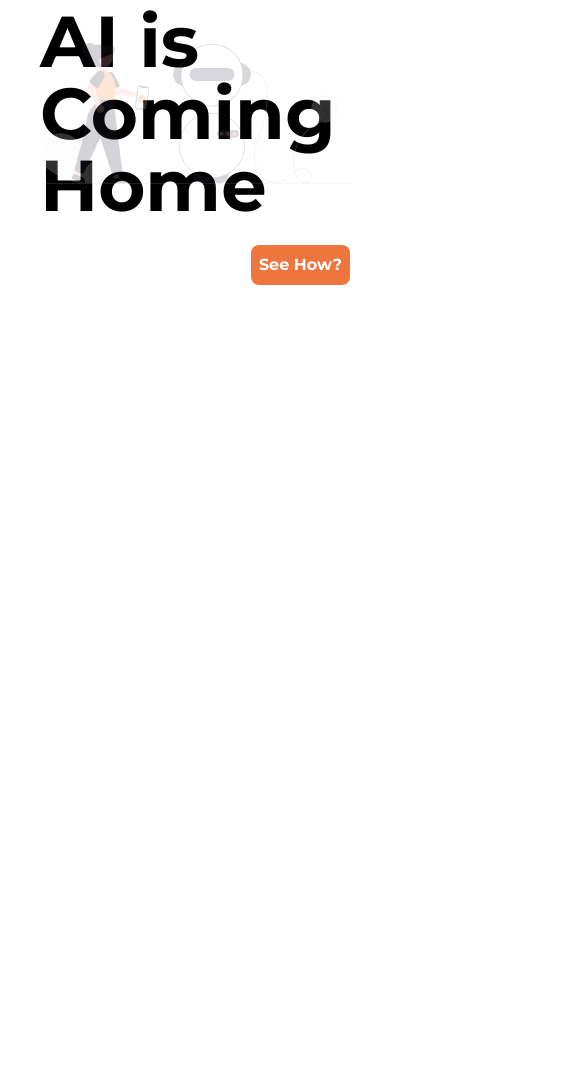
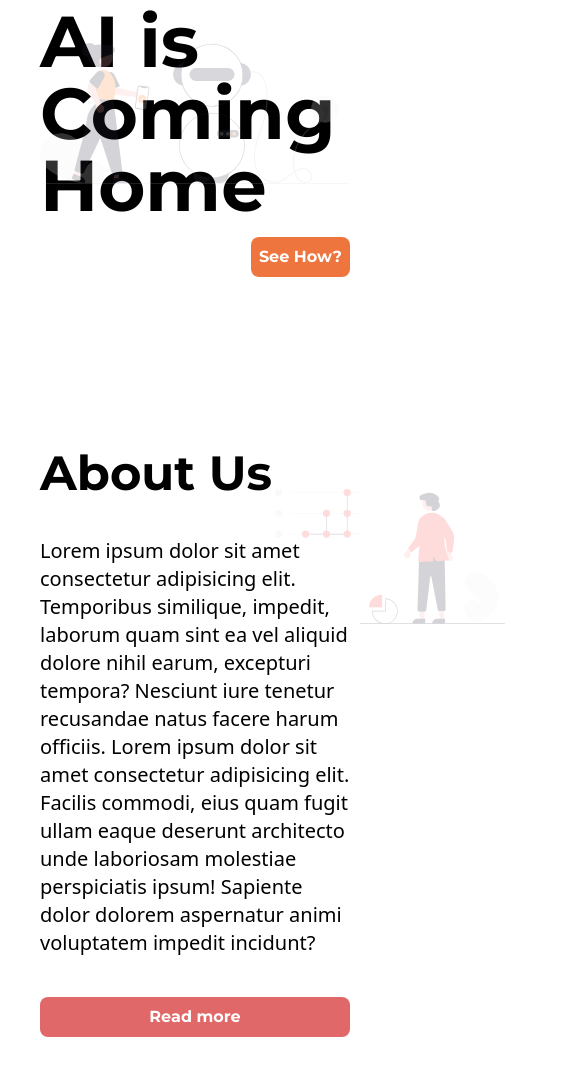
Before and after one commit to vijayskk/bigbrainbot.github.io, a website: page index.html in a window 390 px wide. Shown: the part 262-1339 px from the top of the page, 585 px wide, since content can reach past the window. Before the commit the page ends 844 px from the top, so only its background shows below. Drawn offline with nearby package versions, Linux system fonts and the light colour scheme.

Commit message:
About Section and responsiveness

```diff
--- a/index.html
+++ b/index.html
@@ -26,10 +26,29 @@
         <div class="w-full heroheight flex justify-center gap-10 items-center">
             <div class="flex relative flex-col">
                 <h1 class="mainfont text-7xl ml-10" >AI is Coming Home</h1>
-                <button class="absolute -bottom-16 right-10 lg:right-0 buttonclr p-2 mainfont text-white rounded-lg">See How?</button>
+                <button class="absolute -bottom-14 right-10 lg:right-0 buttonclr p-2 mainfont text-white rounded-lg">See How?</button>
             </div>
             <img width="600px" class="opacity-20 lg:opacity-100 lg:relative absolute p-10" src="/images/undraw_artificial_intelligence_re_enpp.svg" alt="">
         </div>
     </section>
+
+    <section id="about">
+        <div>
+            <div class="flex flex-col lg:flex-row items-center">
+                <div class="flex flex-col lg:w-1/2 lg:items-center lg:justify-center">
+                    <img class="w-full p-20 opacity-20 lg:opacity-100 lg:relative absolute"  src="/images/undraw_business_analytics_re_tfh3.svg" alt="">
+                </div>
+                <div class="flex m-10 flex-col lg:w-1/2 lg:items-center lg:justify-center">
+                    <h2 class="mainfont text-5xl lg:text-6xl mb-10">About Us</h2>
+                    <p class="text-xl mb-10 lg:text-2xl line font-light">
+                        Lorem ipsum dolor sit amet consectetur adipisicing elit. Temporibus similique, impedit, laborum quam sint ea vel aliquid dolore nihil earum, excepturi tempora? Nesciunt iure tenetur recusandae natus facere harum officiis.
+                        Lorem ipsum dolor sit amet consectetur adipisicing elit. Facilis commodi, eius quam fugit ullam eaque deserunt architecto unde laboriosam molestiae perspiciatis ipsum! Sapiente dolor dolorem aspernatur animi voluptatem impedit incidunt?
+
+                    </p>
+                    <button class="buttonredclr p-2 mainfont text-white rounded-lg">Read more</button>
+                </div>
+            </div>
+        </div>
+    </section>
 </body>
 </html>
--- a/style.css
+++ b/style.css
@@ -13,3 +13,10 @@
 .buttonclr:hover{
     background: rgb(233, 96, 33);
 }
+
+.buttonredclr{
+    background: rgb(224, 104, 104);
+}
+.buttonredclr:hover{
+    background: rgb(216, 78, 78);
+}
```
Also changed, not shown: images/undraw_business_analytics_re_tfh3.svg (added).
